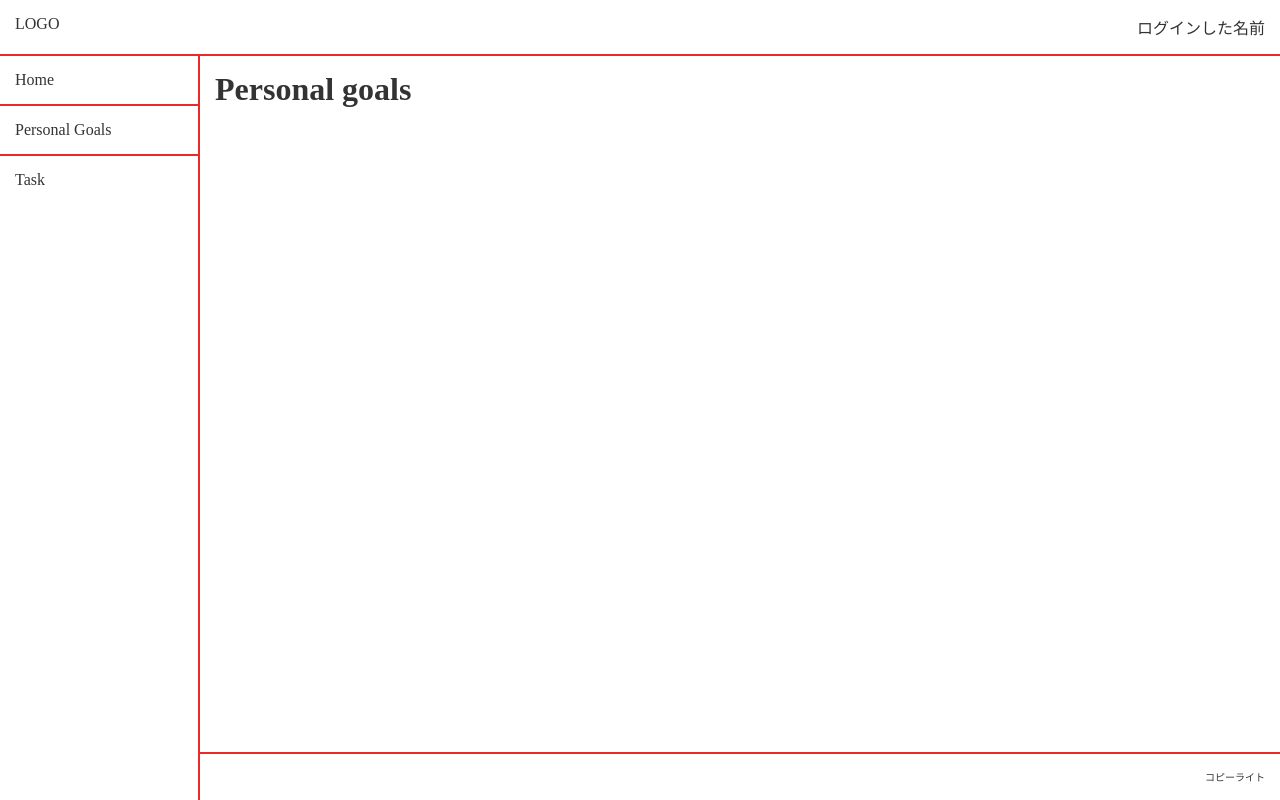
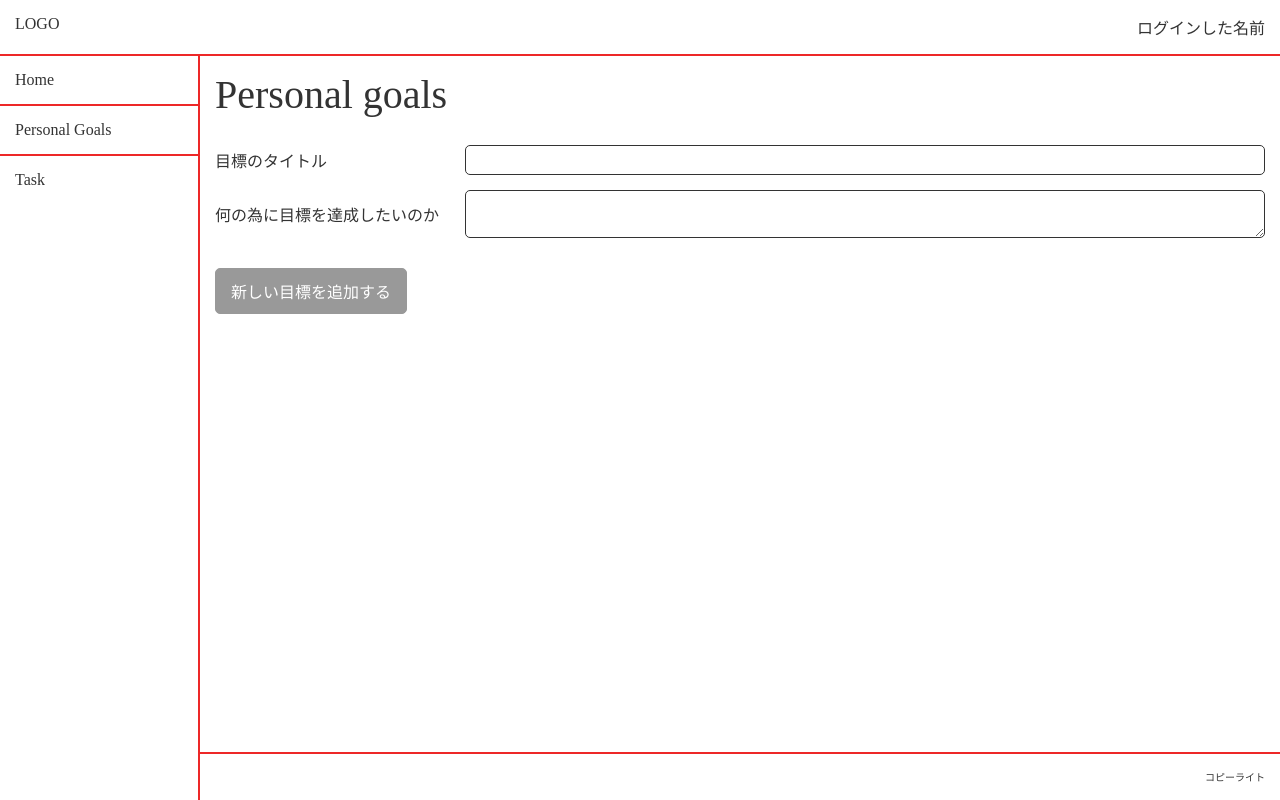
Before and after one commit to shushuTona/shushuTona_practice, a React (Create React App) app in the folder react/hooks_ts_practice/: page /goals in a window 1280 px wide. Built offline with nearby package versions, Linux system fonts and the light colour scheme.

Commit message:
目標管理ページ作成

```diff
--- a/react/hooks_ts_practice/src/component/pages/GoalsPage.tsx
+++ b/react/hooks_ts_practice/src/component/pages/GoalsPage.tsx
@@ -1,12 +1,127 @@
-import React from 'react';
+/**
+ * GoalsPage
+ *
+ * 機能
+ * ・各状態の目標（進行中・完了・中断）一覧を表示
+ * ・新規の目標を追加
+ * └目標名・目標を立てる目的・目標内容・目標達成日を設定する
+ * └削除はできない（目標を止めた形跡は残すべき）
+ * ・各目標に紐づいているタスク数表示
+ * ・各目標に、目標詳細ページ（各項目・紐づいているタスク・合計時間）のリンク
+ */
+import { Fragment, memo, useContext, useCallback, ChangeEvent, MouseEventHandler, ChangeEventHandler, useState, useMemo } from 'react';
+import { GoalItemStateContext } from '../GoalItemStateContext';
+import { Heading } from '../module/Heading';
+import { Button } from '../module/Button';
+import { Panel } from '../module/Panel';
+import { TextInput } from '../module/TextInput';
+import './css/GoalsPage.css';
 
-const GoalsPage = React.memo( () => {
+interface GoalItemInterface {
+    id: number,
+    title: string,
+    desc: string,
+    panelStatus: 'Standby' | 'Running' | 'Finish'
+    taskNum: number
+}
+
+const GoalsPage = memo( () => {
     console.log( 'GoalsPage' );
 
+    const goalItemContext = useContext( GoalItemStateContext );
+    let count = Object.keys( goalItemContext.state ).length;
+    const [ title, setTitle ] = useState( '' );
+    const [desc, setDesc] = useState( '' );
+
+    // ボタンがクリックされる度に、新しいアイテムをdispatchで追加する
+    const btnClickHandler: MouseEventHandler = useCallback( () => {
+        const payload = {
+            id: count,
+            title,
+            desc,
+            panelStatus: 'Standby',
+            taskNum: 0
+        }
+
+        console.log( payload );
+
+        goalItemContext.dispatch( {
+            type: 'ADD_GOAL_STATE',
+            payload
+        });
+
+        count++;
+
+        setTitle( '' );
+        setDesc( '' );
+    }, [ goalItemContext, count, title, desc ] ); // TODO：Buttonコンポーネントの再レンダリングが走ってしまうけど、setCountが機能しなくなる
+
+    const panelChangeHandler: ChangeEventHandler = useCallback( ( event: ChangeEvent<HTMLInputElement>) => {
+        console.log( event );
+    }, [] );
+
+    const titleInputChangeHandler: ChangeEventHandler = useCallback( ( event: ChangeEvent<HTMLInputElement> ) => {
+        setTitle( event.target.value );
+    }, [] );
+
+    const descInputChangeHandler: ChangeEventHandler = useCallback( ( event: ChangeEvent<HTMLTextAreaElement> ) => {
+        setDesc( event.target.value );
+    }, [] );
+
+    // 表示要素一覧配列を生成する
+    const itemList = useMemo( (): GoalItemInterface[] => {
+        const returnArray: GoalItemInterface[] = Object.values( goalItemContext.state );
+
+        return returnArray;
+    }, [goalItemContext.state] );
+
+    // ボタンの非活性コントロール用フラグを生成する
+    const btnDisabledFlag = useMemo( () => {
+        console.log('btnDisabledFlag');
+
+        return title === '' || desc === '';
+    }, [title, desc] );
+
     return (
-        <React.Fragment>
-            <h1>Personal goals</h1>
-        </React.Fragment>
+        <Fragment>
+            <Heading htmlHeadingTag={'h1'} text={'Personal goals'} />
+
+            <div className="goalInputArea">
+                <TextInput
+                    inputType={'input'}
+                    inputValue={title}
+                    labelText={'目標のタイトル'}
+                    changeInputHandler={titleInputChangeHandler} />
+
+                <TextInput
+                    inputType={'textarea'}
+                    inputValue={desc}
+                    labelText={'何の為に目標を達成したいのか'}
+                    changeInputHandler={descInputChangeHandler} />
+            </div>
+
+            <Button
+                btnText={'新しい目標を追加する'}
+                clickHandler={btnClickHandler}
+                disabled={btnDisabledFlag} />
+
+            <ul className="goalPanelArea">
+                {
+                    itemList.map( ( itemObj ) => {
+                        return (
+                            <li className="goalPanelArea__item" key={ itemObj.id }>
+                                <Panel
+                                    panelID={`goalItem-${ itemObj.id }`}
+                                    panelTitle={ itemObj.title }
+                                    panelDesc={itemObj.desc}
+                                    panelStatus={itemObj.panelStatus}
+                                    changePanelHandler={panelChangeHandler} />
+                            </li>
+                        );
+                    })
+                }
+            </ul>
+        </Fragment>
     );
 } );
 
--- /dev/null
+++ b/react/hooks_ts_practice/src/component/pages/css/GoalsPage.css
@@ -0,0 +1,11 @@
+.goalPanelArea {
+    margin: 30px 0;
+}
+
+.goalPanelArea__item + .goalPanelArea__item {
+    margin: 15px 0 0;
+}
+
+.goalInputArea {
+    margin: 0 0 30px;
+}
```
